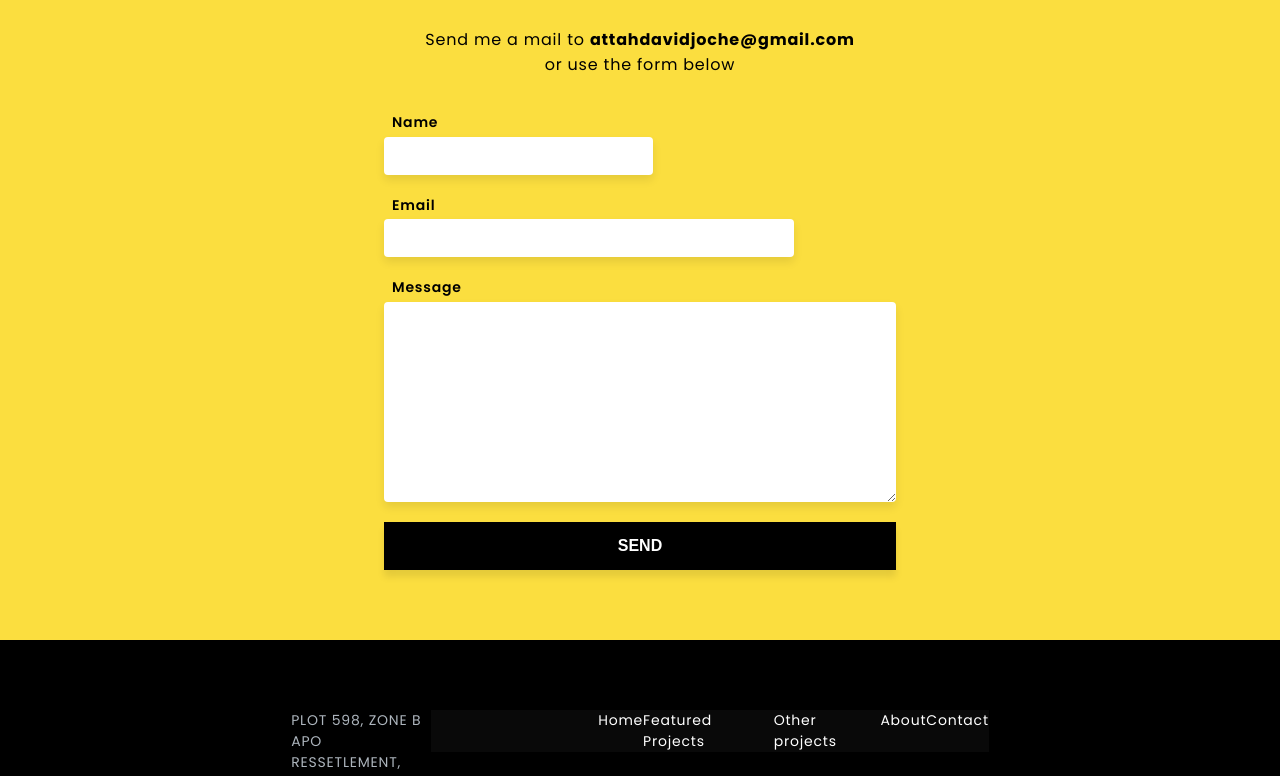
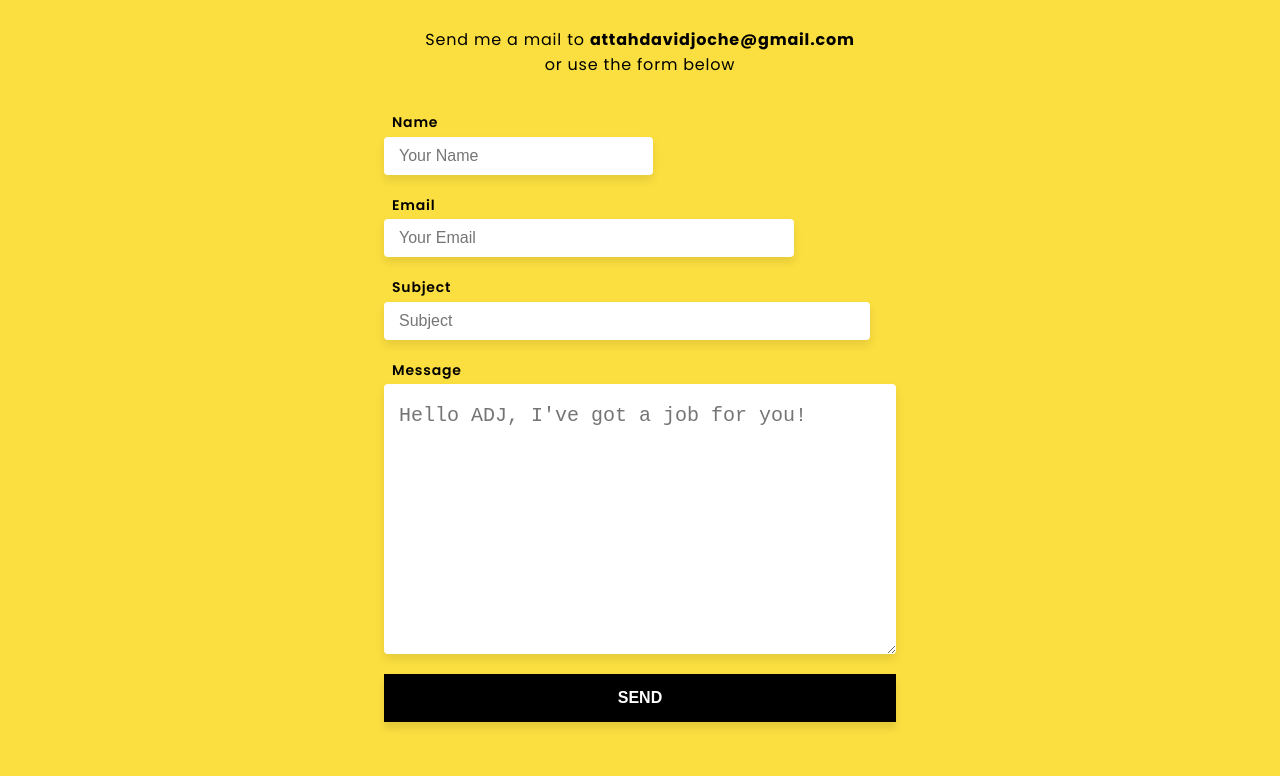
Before and after one commit to JocheAttah/portfolio_web, a React (Create React App) app: page / in a window 1280 px wide. Shown: the part 2363-3139 px from the top of the page. Built offline with nearby package versions, Linux system fonts and the light colour scheme; no server answers; the database is empty.

Commit message:
connected contact form

```diff
--- a/package.json
+++ b/package.json
@@ -7,6 +7,7 @@
     "@testing-library/react": "^9.3.2",
     "@testing-library/user-event": "^7.1.2",
     "axios": "^0.20.0",
+    "emailjs-com": "^2.6.3",
     "firebase": "^7.23.0",
     "react": "^16.13.1",
     "react-dom": "^16.13.1",
--- a/src/assets/scss/layouts/_contact.scss
+++ b/src/assets/scss/layouts/_contact.scss
@@ -38,8 +38,9 @@
 
   &__name,
   &__email,
+  &__subject,
   &__message {
-    padding: 1rem 1rem;
+    padding: 1rem 1.5rem;
     outline: none;
     border: none;
     margin-bottom: 2rem;
@@ -64,4 +65,13 @@
   &__email{
       width: 80%
   }
+
+  &__subject{
+      width: 95%
+  }
+
+  &__message{
+      font-size: 2rem;
+      padding: 2rem 1.5rem;
+  }
 }
--- a/src/components/About.jsx
+++ b/src/components/About.jsx
@@ -4,7 +4,7 @@ import myImage from "../assets/images/Attah.jpg";
 
 function About() {
   return (
-    <div className="about">
+    <div className="about" id="about">
       <div className="about__content">
         <h3 className="about__heading">About Me</h3>
         <div className="about__direction">
--- a/src/components/Contact.jsx
+++ b/src/components/Contact.jsx
@@ -1,9 +1,23 @@
 import React from "react";
-// import sendIcon from "../assets/icons/send.svg"
+import emailjs from 'emailjs-com';
+
 
 function Contact() {
+
+  function sendEmail(e) {
+    e.preventDefault();
+
+    emailjs.sendForm('gmail', 'template_bp1ega2', e.target, 'user_TN6tdpl9o9334QwD6lZLA')
+      .then((result) => {
+          console.log(result.text);
+      }, (error) => {
+          console.log(error.text);
+      });
+      e.target.reset();
+  }
+
   return (
-    <div className="contact">
+    <div className="contact" id="contact">
       <div className="contact__contents">
         <div className="contact__heading">Hit me up</div>
         <p className="contact__paragraph">
@@ -11,24 +25,30 @@ function Contact() {
           the form below
         </p>
 
-        <form action="" className="contact__inputs">
+        <form onSubmit={sendEmail} className="contact__inputs">
           <div className="contact__input">
             <label htmlFor="name" className="contact__label ">
               Name
             </label>
-            <input type="text" className="contact__name" name="name"/>
+            <input type="text" className="contact__name" name="name" placeholder="Your Name"/>
           </div>
           <div className="contact__input">
             <label htmlFor="email" className="contact__label" >
               Email
             </label>
-            <input type="email" className="contact__email" name="email" />
+            <input type="email" className="contact__email" name="email" placeholder="Your Email"/>
+          </div>
+          <div className="contact__input">
+            <label htmlFor="subject" className="contact__label" >
+              Subject
+            </label>
+            <input type="text" className="contact__subject" name="subject" placeholder="Subject"/>
           </div>
           <div className="contact__input">
             <label htmlFor="message" className="contact__label">
               Message
             </label>
-            <textarea className="contact__message" name="message" id="" cols="30" rows="10"></textarea>
+            <textarea className="contact__message" name="message" id="" cols="30" rows="10" placeholder="Hello ADJ, I've got a job for you!"></textarea>
           </div>
           <button className="btn btn__black">SEND </button>
         </form>
--- a/src/components/Footer.jsx
+++ b/src/components/Footer.jsx
@@ -6,7 +6,7 @@ import twitter from '../assets/icons/icon-twitter.svg';
 
 function Footer() {
   return (
-    <div className="footer">
+    <div className="footer" >
         <div className="footer__content">
       <div className="footer__left">
         <div className="footer__address">
```
Also changed, not shown: 1 other file (tests, documents, lock files or other folders).
